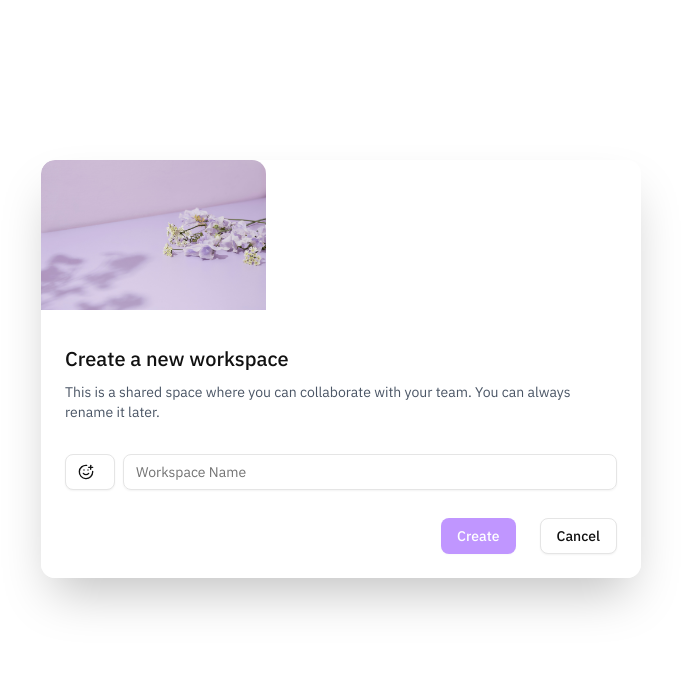
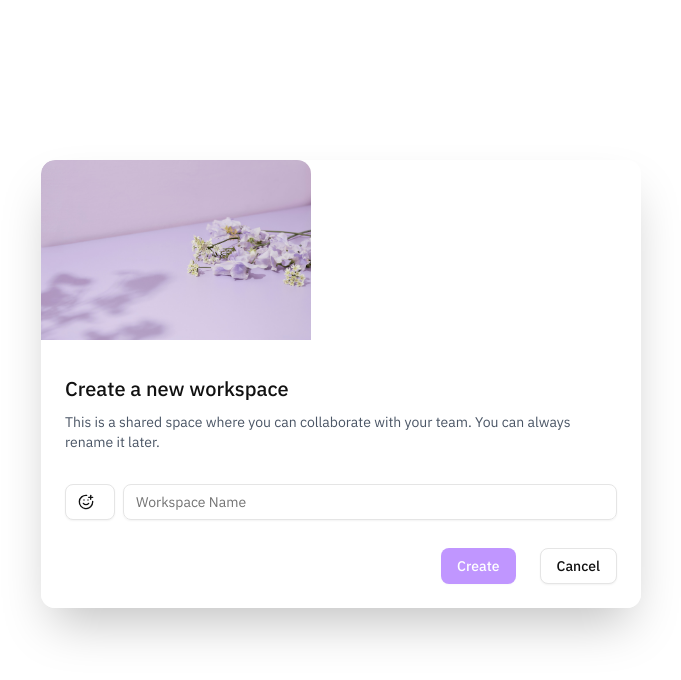
Before and after one commit to aarshitaacharya/notably-ai, a Next.js app: page /createworkspace in a window 1280 px wide. Shown: the top 680 px of the page, without its empty margins (299-980 px from the left). Built offline with nearby package versions, Linux system fonts and the light colour scheme.

Commit message:
added emoji picker

```diff
--- a/app/(routes)/createworkspace/page.jsx
+++ b/app/(routes)/createworkspace/page.jsx
@@ -6,11 +6,13 @@ import { Button } from '@/components/ui/button';
 import { Input } from '@/components/ui/input';
 import { SmilePlus } from 'lucide-react';
 import CoverPicker from '@/app/_components/CoverPicker'
+import EmojiPickerComponent from '@/app/_components/EmojiPickerComponent'
 
 function CreateWorkspace() {
 
     const [coverImage, setCoverImage] = useState(cover1);
     const [workspaceName, setWorkspaceName ] = useState();
+    const [emoji, setEmoji] = useState();
 
   return (
     <div className="p-10 md:px-36 lg:px-52 xl:px-80 py-40">
@@ -24,7 +26,7 @@ function CreateWorkspace() {
                 width={600}
                 height={150}
                 alt="cover"
-                className="w-full h-[150px] object-cover rounded-t-xl transition-opacity group-hover:opacity-35"
+                className="w-full h-[180px] object-cover rounded-t-xl transition-opacity group-hover:opacity-35"
             />
             <h3 className="hidden group-hover:flex absolute inset-0 items-center justify-center text-white text-sm font-medium bg-black/20">
                 Change Cover
@@ -41,9 +43,12 @@ function CreateWorkspace() {
         </h4>
 
         <div className="mt-8 flex gap-2 items-center">
-            <Button variant="outline">
-            <SmilePlus className="mr-2" />
-            </Button>
+            <EmojiPickerComponent setEmojiIcon={(v)=>setEmoji(v)}>
+                <Button variant="outline">
+                    {emoji?emoji: <SmilePlus className="mr-2" />}
+
+                </Button>
+            </EmojiPickerComponent>
             <Input placeholder = "Workspace Name"
             onChange={(e)=> setWorkspaceName(e.target.value)}
             />
--- /dev/null
+++ b/app/_components/EmojiPickerComponent.jsx
@@ -0,0 +1,26 @@
+import EmojiPicker from 'emoji-picker-react'
+import React, { useState } from 'react'
+
+function EmojiPickerComponent({children, setEmojiIcon}) {
+  const [openEmoji, setOpenEmoji] = useState(false);
+
+  return (
+    <div>
+      <div onClick={()=>setOpenEmoji(true)}>
+        {children}
+      </div>
+      {openEmoji&&
+      <div className ='absolute z-10'>
+      <EmojiPicker
+        onEmojiClick={(e)=>{
+          setEmojiIcon(e.emoji);
+          setOpenEmoji(false);
+        }}
+      />
+      </div>
+      }
+    </div>
+  )
+}
+
+export default EmojiPickerComponent
--- a/package.json
+++ b/package.json
@@ -14,6 +14,7 @@
     "@radix-ui/react-slot": "^1.2.3",
     "class-variance-authority": "^0.7.1",
     "clsx": "^2.1.1",
+    "emoji-picker-react": "^4.12.2",
     "lucide-react": "^0.513.0",
     "next": "15.3.3",
     "react": "18.2.0",
```
Also changed, not shown: 1 other file (tests, documents, lock files or other folders).
